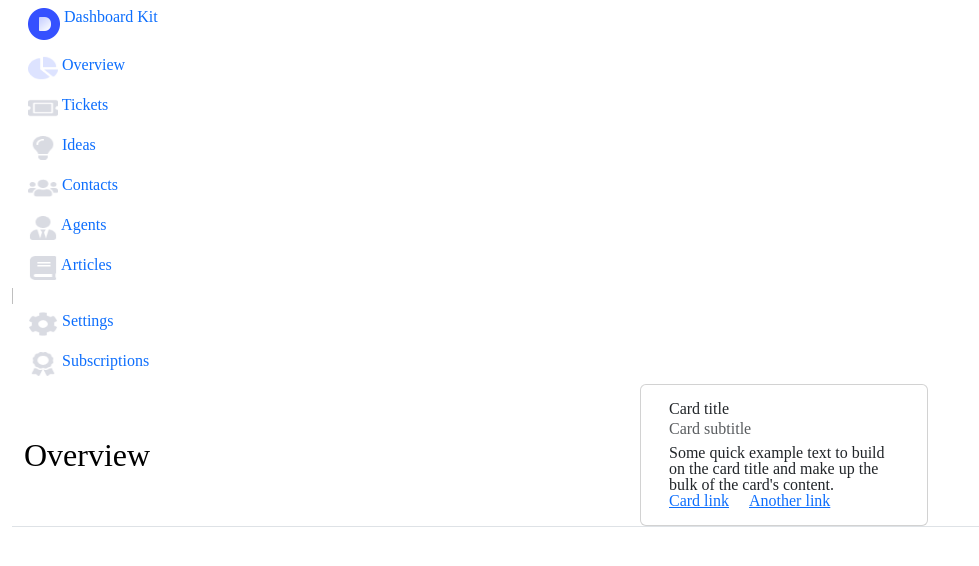
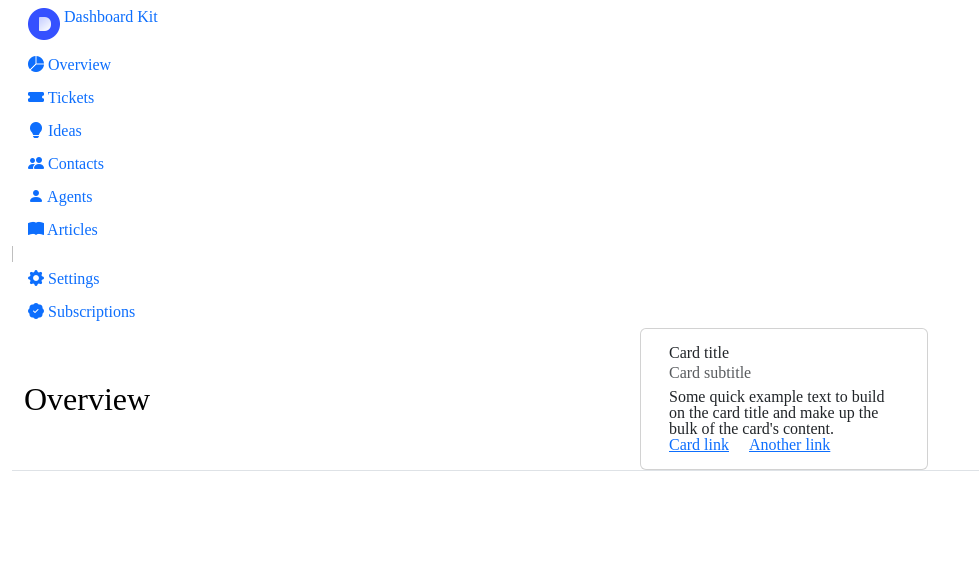
Before and after one commit to kitchb/Bootstrap_Group7, a website: page public/index.html in a window 1280 px wide. Shown: the whole page, without its empty margins (0-979 px from the left). Drawn offline with nearby package versions, Linux system fonts and the light colour scheme.

Commit message:
Updated icons vertical navbar
Changed img to bootstrap icons on vertical sidebar

```diff
--- a/public/index.html
+++ b/public/index.html
@@ -31,33 +31,27 @@
             Dashboard Kit
         </h1>
         <a class="nav-link active" aria-current="page" href="#">
-            <img src="/assets/img/Icons/overview.png" alt="Logo" width="30" height="24"
-                class="d-inline-block align-text-top">
+            <i class="bi bi-pie-chart-fill"></i>
             Overview
         </a>
         <a class="nav-link" href="#">
-            <img src="/assets/img/Icons/ticket.png" alt="Logo" width="30" height="24"
-                class="d-inline-block align-text-top">
+            <i class="bi bi-ticket-fill"></i>
             Tickets
         </a>
         <a class="nav-link" href="#">
-            <img src="/assets/img/Icons/ideas.png" alt="Logo" width="30" height="24"
-                class="d-inline-block align-text-top">
+            <i class="bi bi-lightbulb-fill"></i>
             Ideas
         </a>
         <a class="nav-link" href="#">
-            <img src="/assets/img/Icons/contact.png" alt="Logo" width="30" height="24"
-                class="d-inline-block align-text-top">
+            <i class="bi bi-people-fill"></i>
             Contacts
         </a>
         <a class="nav-link" href="#">
-            <img src="/assets/img/Icons/agents.png" alt="Logo" width="30" height="24"
-                class="d-inline-block align-text-top">
+            <i class="bi bi-person-fill"></i>
             Agents
         </a>
         <a class="nav-link" href="#">
-            <img src="/assets/img/Icons/book.png" alt="Logo" width="30" height="24"
-                class="d-inline-block align-text-top">
+            <i class="bi bi-book-fill"></i>
             Articles
         </a>
         <!-- Horizontal Divider -->
@@ -65,13 +59,11 @@
             <div class="vr"></div>
         </div>
         <a class="nav-link" href="#">
-            <img src="/assets/img/Icons/settings.png" alt="Logo" width="30" height="24"
-                class="d-inline-block align-text-top">
+            <i class="bi bi-gear-fill"></i>
             Settings
         </a>
         <a class="nav-link" href="#">
-            <img src="/assets/img/Icons/subs.png" alt="Logo" width="30" height="24"
-                class="d-inline-block align-text-top">
+            <i class="bi bi-patch-check-fill"></i>
             Subscriptions
         </a>
     </nav>
```
